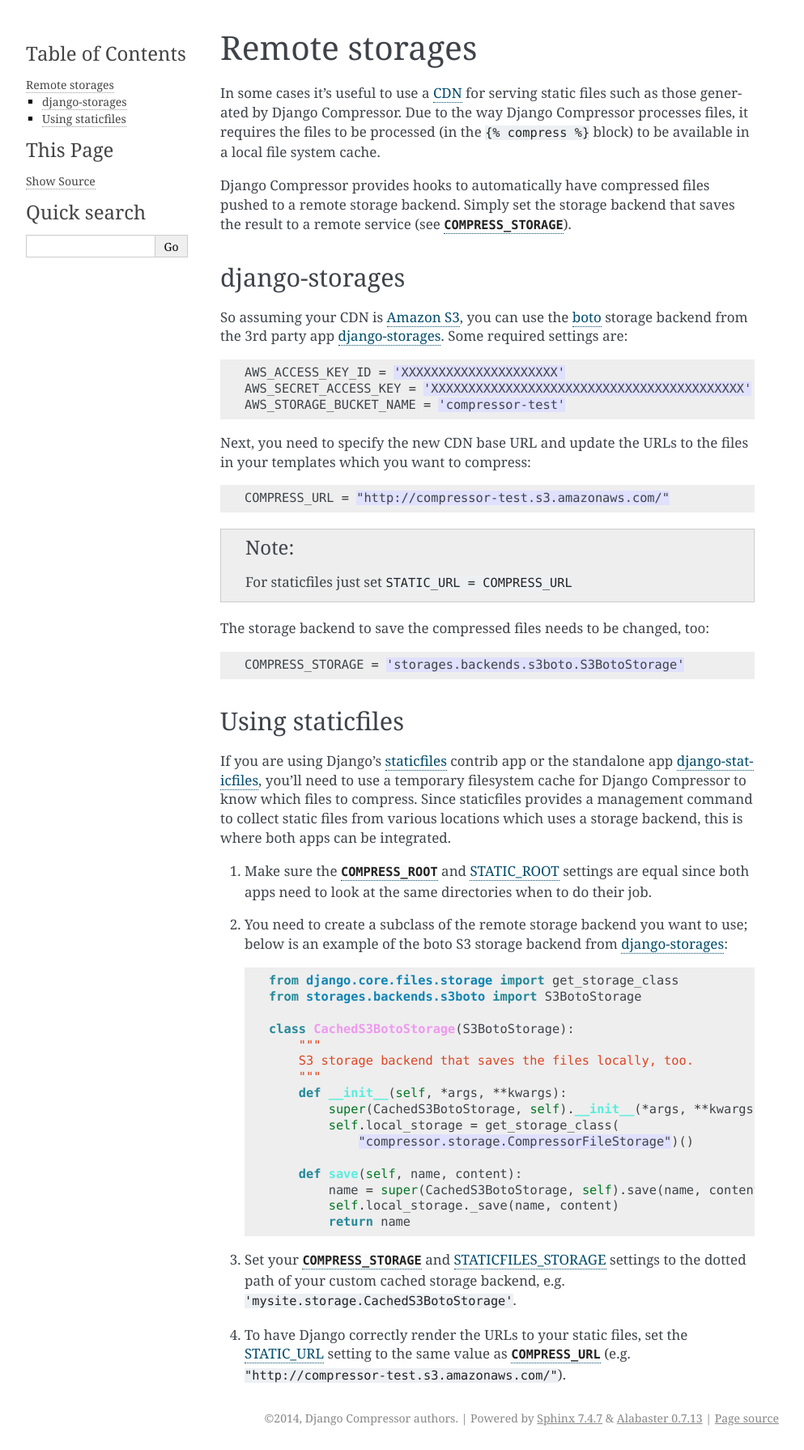
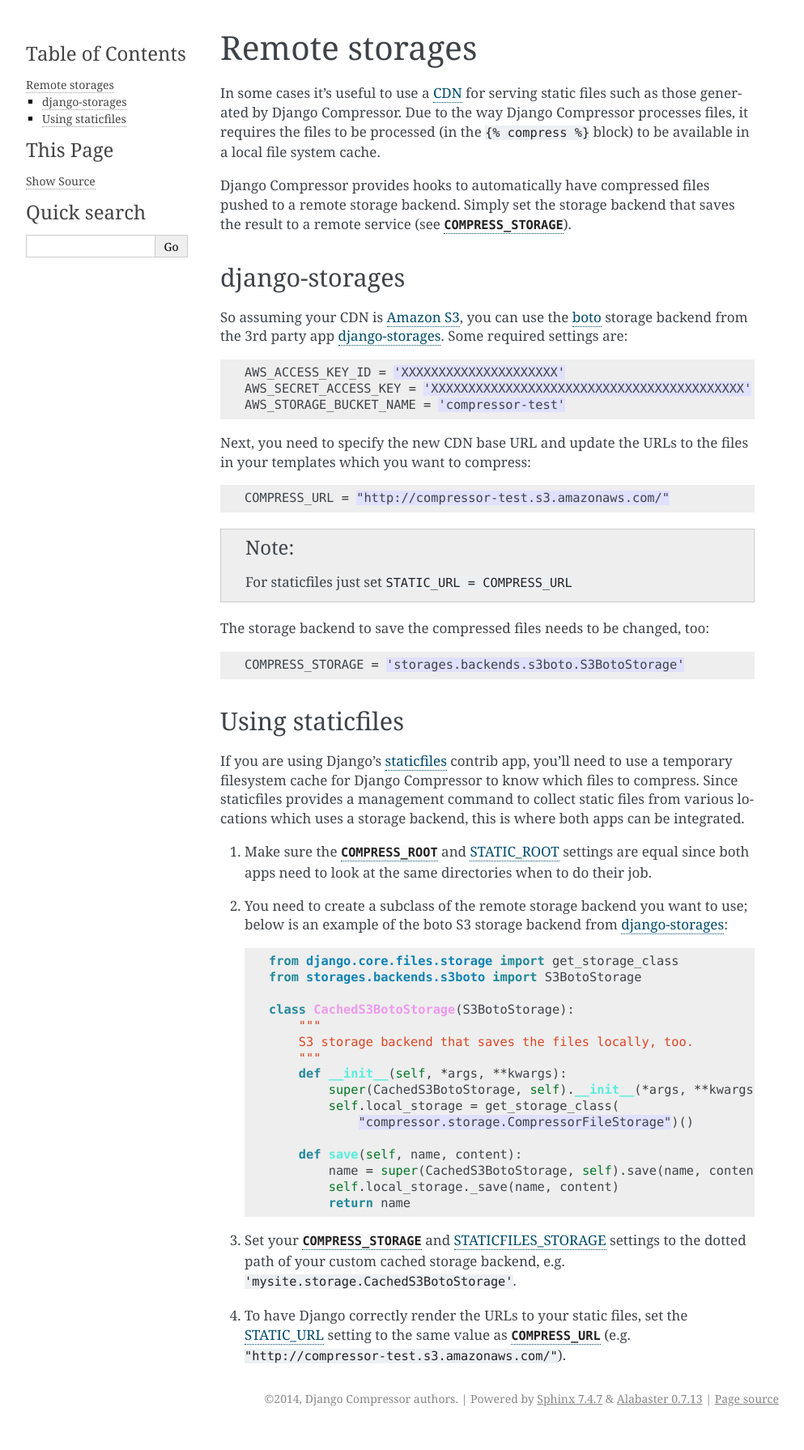
Before and after one commit to MichaelMatschiner/django-compressor, a Sphinx documentation site: the page built from docs/remote-storages.txt, in a window 1280 px wide. Shown: the whole page at 81% size, without its empty margins (148-1141 px from the left). Built offline with Sphinx 7.4.7, drawn with Linux system fonts in a browser that asks for light colours; after the commit the page ends 1767 px from its top, so only the background shows below that.

Commit message:
Remove compatibility with old 'staticfiles' app

```diff
--- a/docs/quickstart.txt
+++ b/docs/quickstart.txt
@@ -18,10 +18,8 @@ Installation
 * See the list of :ref:`settings` to modify Django Compressor's
   default behaviour and make adjustments for your website.
 
-* In case you use Django's staticfiles_ contrib app (or its standalone
-  counterpart django-staticfiles_) you have to add Django Compressor's file
-  finder to the ``STATICFILES_FINDERS`` setting, for example with
-  ``django.contrib.staticfiles``:
+* In case you use Django's staticfiles_ contrib app you have to add Django
+  Compressor's file finder to the ``STATICFILES_FINDERS`` setting, like this:
 
   .. code-block:: python
 
--- a/docs/remote-storages.txt
+++ b/docs/remote-storages.txt
@@ -39,12 +39,11 @@ The storage backend to save the compressed files needs to be changed, too::
 Using staticfiles
 ^^^^^^^^^^^^^^^^^
 
-If you are using Django's staticfiles_ contrib app or the standalone
-app django-staticfiles_, you'll need to use a temporary filesystem cache
-for Django Compressor to know which files to compress. Since staticfiles
-provides a management command to collect static files from various
-locations which uses a storage backend, this is where both apps can be
-integrated.
+If you are using Django's staticfiles_ contrib app, you'll need to use a
+temporary filesystem cache for Django Compressor to know which files to
+compress. Since staticfiles provides a management command to collect static
+files from various locations which uses a storage backend, this is where both
+apps can be integrated.
 
 #. Make sure the :attr:`~django.conf.settings.COMPRESS_ROOT` and STATIC_ROOT_
    settings are equal since both apps need to look at the same directories
@@ -84,7 +83,6 @@ integrated.
 .. _Amazon S3: https://s3.amazonaws.com/
 .. _boto: http://boto.cloudhackers.com/
 .. _django-storages: http://code.welldev.org/django-storages/
-.. _django-staticfiles: http://github.com/jezdez/django-staticfiles/
 .. _staticfiles: http://docs.djangoproject.com/en/dev/howto/static-files/
 .. _STATIC_ROOT: http://docs.djangoproject.com/en/dev/ref/settings/#static-root
 .. _STATIC_URL: http://docs.djangoproject.com/en/dev/ref/settings/#static-url
```
Also changed, not shown: 2 other files.
